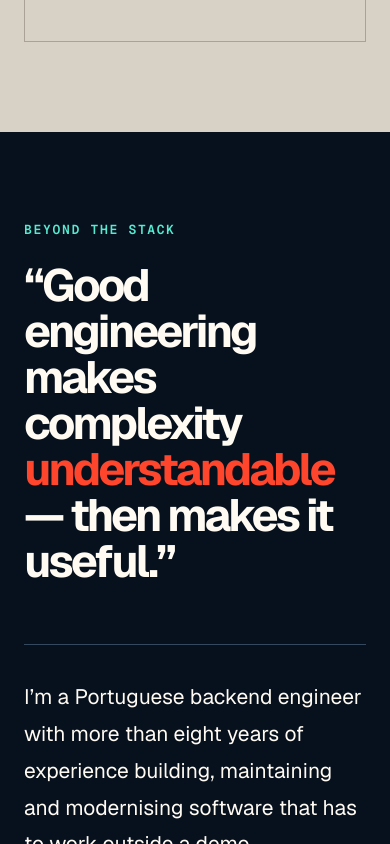
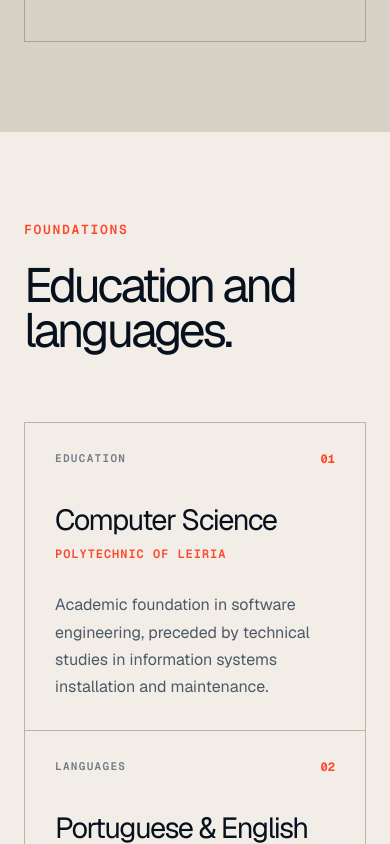
Before and after one commit to Findmucker/eduardo-carvalho-cv, a Next.js app: page / in a window 390 px wide. Shown: the part 7540-8384 px from the top of the page. Built offline with nearby package versions, Linux system fonts and the light colour scheme.

Commit message:
Add bilingual education and language profile

```diff
--- a/app/globals.css
+++ b/app/globals.css
@@ -130,6 +130,16 @@ nav a:hover, nav a:focus-visible { color: white; }
 .skills-grid ul { list-style: none; margin: 38px 0 0; padding: 0; }
 .skills-grid li { border-top: 1px solid #b9b1a6; padding: 14px 0; font-size: 16px; }
 
+.credentials-section { background: var(--paper); color: var(--ink); }
+.credentials-section .section-kicker { color: var(--coral); }
+.credentials-grid { max-width: 1450px; margin: auto; display: grid; grid-template-columns: repeat(2, 1fr); border-top: 1px solid #bbb4a9; border-left: 1px solid #bbb4a9; }
+.credentials-grid article { min-height: 290px; padding: clamp(30px, 4vw, 58px); border-right: 1px solid #bbb4a9; border-bottom: 1px solid #bbb4a9; position: relative; }
+.credential-number { position: absolute; right: clamp(30px, 4vw, 58px); top: clamp(30px, 4vw, 58px); color: var(--coral); font: 650 12px/1 var(--font-geist-mono), monospace; }
+.credentials-grid article > p { margin: 0 0 42px; color: #707b84; font: 600 11px/1 var(--font-geist-mono), monospace; text-transform: uppercase; letter-spacing: .12em; }
+.credentials-grid h3 { margin: 0 0 10px; font-size: clamp(29px, 3vw, 45px); line-height: 1; letter-spacing: -.05em; }
+.credentials-grid strong { display: block; color: var(--coral); font: 600 12px/1.5 var(--font-geist-mono), monospace; text-transform: uppercase; letter-spacing: .08em; }
+.credentials-grid article > div { max-width: 570px; margin-top: 28px; color: #4d5965; font-size: 16px; line-height: 1.7; }
+
 .about-section { max-width: 1600px; margin: auto; display: grid; grid-template-columns: 1.15fr .85fr; gap: clamp(60px,10vw,170px); align-items: center; }
 .about-statement blockquote { margin: 0; font-size: clamp(45px,5vw,76px); line-height: 1.02; letter-spacing: -.06em; font-weight: 700; }
 .about-statement blockquote em { color: var(--coral); font-style: normal; }
@@ -161,6 +171,7 @@ footer a { text-align: right; color: var(--white); }
   .experience-section, .about-section { grid-template-columns: 1fr; }
   .experience-title { position: static; }
   .skills-grid { grid-template-columns: 1fr 1fr; }
+  .credentials-grid { grid-template-columns: 1fr; }
   .contact-shape { opacity: .2; width: 60vw; }
 }
 
@@ -184,6 +195,7 @@ footer a { text-align: right; color: var(--white); }
   .project-card > p { min-height: 0; }
   .timeline article { grid-template-columns: 1fr; gap: 14px; padding-left: 26px; }
   .skills-grid { grid-template-columns: 1fr; }
+  .credentials-grid article { min-height: 0; }
   .about-copy { border-left: 0; border-top: 1px solid #34485e; padding: 34px 0 0; }
   .contact-section { min-height: 600px; }
   .contact-actions { align-items: flex-start; flex-direction: column; }
--- a/app/page.tsx
+++ b/app/page.tsx
@@ -38,6 +38,12 @@ const content = {
     toolkit: "Toolkit",
     toolkitTitle: "Deep backend foundations. Broad delivery context.",
     skillLabels: ["Core", "Data", "Quality", "Delivery"],
+    credentials: "Foundations",
+    credentialsTitle: "Education and languages.",
+    credentialsItems: [
+      ["Education", "Computer Science", "Polytechnic of Leiria", "Academic foundation in software engineering, preceded by technical studies in information systems installation and maintenance."],
+      ["Languages", "Portuguese & English", "Native Portuguese · Advanced English", "Comfortable working, documenting and collaborating in both Portuguese and English-speaking environments."],
+    ],
     beyond: "Beyond the stack",
     quote: <>“Good engineering makes complexity <em>understandable</em> — then makes it useful.”</>,
     about: [
@@ -84,6 +90,12 @@ const content = {
     toolkit: "Tecnologias",
     toolkitTitle: "Bases sólidas de backend. Contexto alargado de entrega.",
     skillLabels: ["Base", "Dados", "Qualidade", "Entrega"],
+    credentials: "Formação",
+    credentialsTitle: "Educação e idiomas.",
+    credentialsItems: [
+      ["Educação", "Engenharia Informática", "Politécnico de Leiria", "Formação académica em engenharia de software, antecedida por estudos técnicos em instalação e manutenção de sistemas informáticos."],
+      ["Idiomas", "Português e inglês", "Português nativo · Inglês avançado", "Experiência a trabalhar, documentar e colaborar em contextos profissionais tanto em português como em inglês."],
+    ],
     beyond: "Para além da tecnologia",
     quote: <>“Boa engenharia torna a complexidade <em>compreensível</em> — e depois torna-a útil.”</>,
     about: [
@@ -176,6 +188,11 @@ export default function Home() {
 
       <section className="section toolkit-section"><div className="section-heading compact"><p className="section-kicker">{copy.toolkit}</p><h2>{copy.toolkitTitle}</h2></div><div className="skills-grid">{skillGroups.map((skills, index) => <article key={copy.skillLabels[index]}><div className="skill-label"><span>0{index + 1}</span>{copy.skillLabels[index]}</div><ul>{skills.map(skill => <li key={skill}>{skill}</li>)}</ul></article>)}</div></section>
 
+      <section className="section credentials-section">
+        <div className="section-heading compact"><p className="section-kicker">{copy.credentials}</p><h2>{copy.credentialsTitle}</h2></div>
+        <div className="credentials-grid">{copy.credentialsItems.map((item, index) => <article key={item[0]}><span className="credential-number">0{index + 1}</span><p>{item[0]}</p><h3>{item[1]}</h3><strong>{item[2]}</strong><div>{item[3]}</div></article>)}</div>
+      </section>
+
       <section className="section about-section" id="about"><div className="about-statement"><p className="section-kicker">{copy.beyond}</p><blockquote>{copy.quote}</blockquote></div><div className="about-copy">{copy.about.map(paragraph => <p key={paragraph}>{paragraph}</p>)}</div></section>
 
       <section className="contact-section" id="contact"><div className="contact-shape" aria-hidden="true"><i /><i /></div><p className="section-kicker">{copy.talk}</p><h2>{copy.contactTitle}</h2><div className="contact-actions"><a className="button button-light" href="mailto:eduardo.fb.carvalho.10@gmail.com">{copy.email} <span>↗</span></a><a className="text-link" href="https://www.linkedin.com/in/eduardo-carvalho-399238b6/" target="_blank" rel="noreferrer">{copy.connect} <span>↗</span></a></div></section>
```
